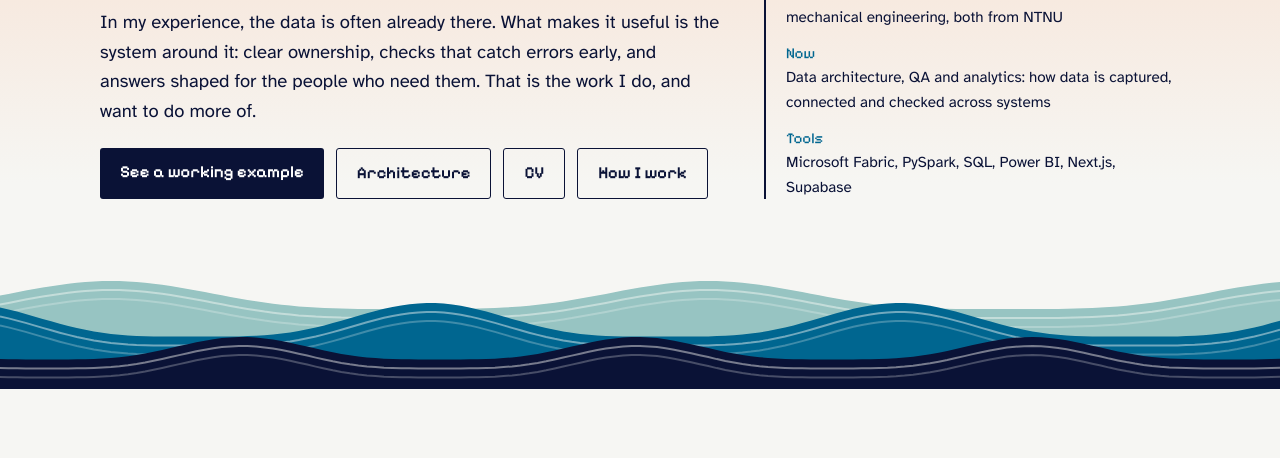
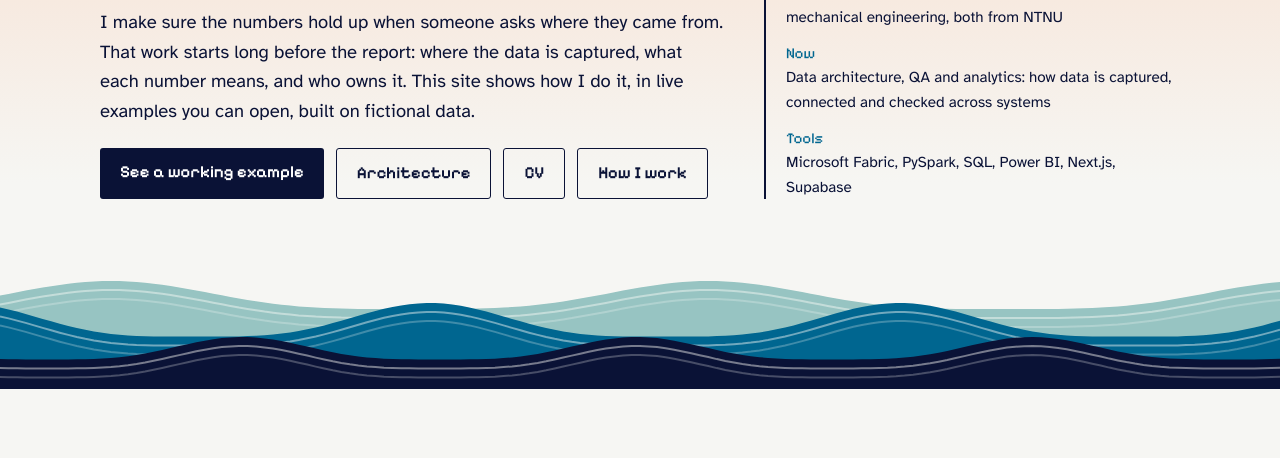
Before and after one commit to unamarie/solvi, a plain HTML site: page site/index.html in a window 1280 px wide. Shown: the part 197-655 px from the top of the page. Drawn offline with Linux system fonts and the light colour scheme.

Commit message:
Home: an opening that says what the site is for

```diff
--- a/site/index.html
+++ b/site/index.html
@@ -149,7 +149,7 @@ footer .big{font-family:var(--display);font-size:1.4rem;font-weight:700}
     <div class="stack">
       <span class="who">Una Marie S. Goksøyr <span>· Data architecture, quality and systems · Norway</span></span>
       <h1>Data that holds.</h1>
-      <p class="lede">In my experience, the data is often already there. What makes it useful is the system around it: clear ownership, checks that catch errors early, and answers shaped for the people who need them. That is the work I do, and want to do more of.</p>
+      <p class="lede">I make sure the numbers hold up when someone asks where they came from. That work starts long before the report: where the data is captured, what each number means, and who owns it. This site shows how I do it, in live examples you can open, built on fictional data.</p>
       <div class="links">
         <a class="btn primary" href="solvi/index.html">See a working example</a>
         <a class="btn ghost" href="#architecture">Architecture</a>
```
Also changed, not shown: site/src/index.html (+1 -1 lines).
